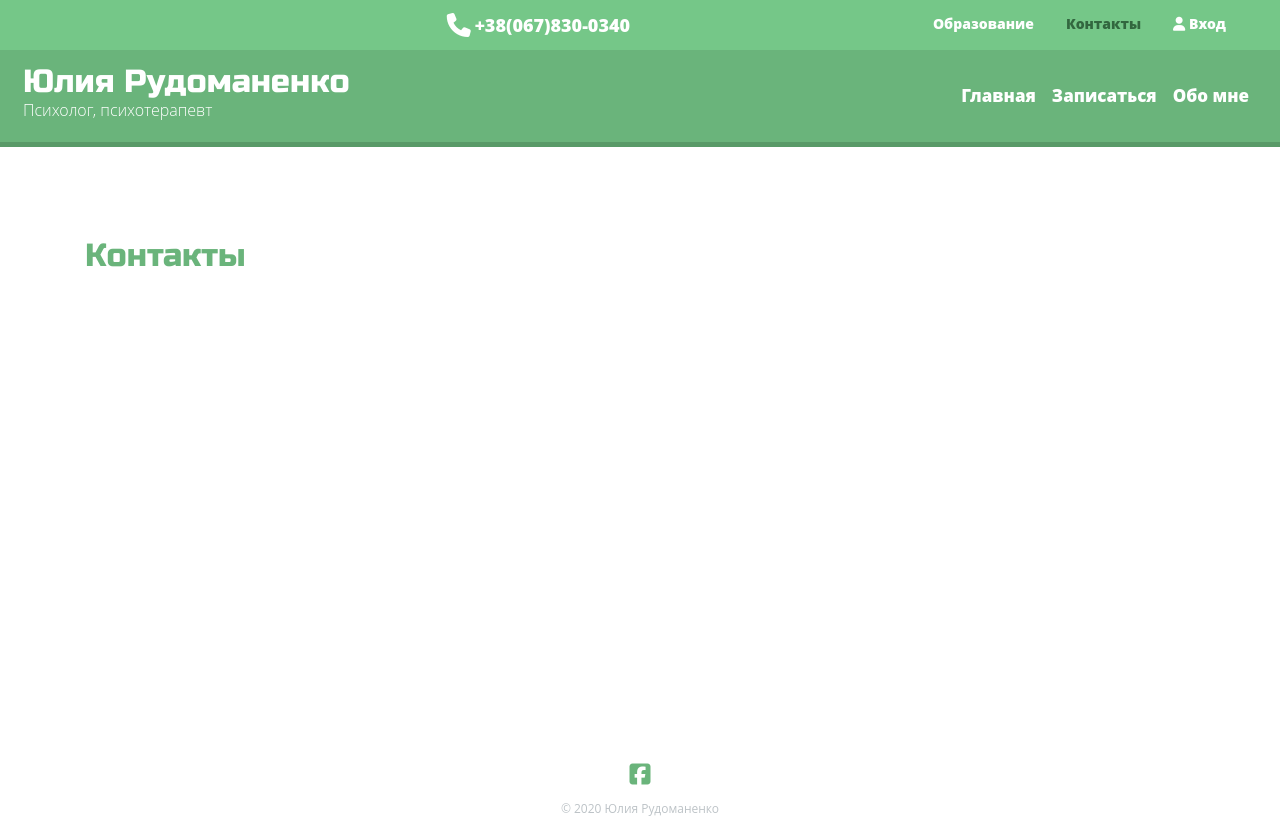
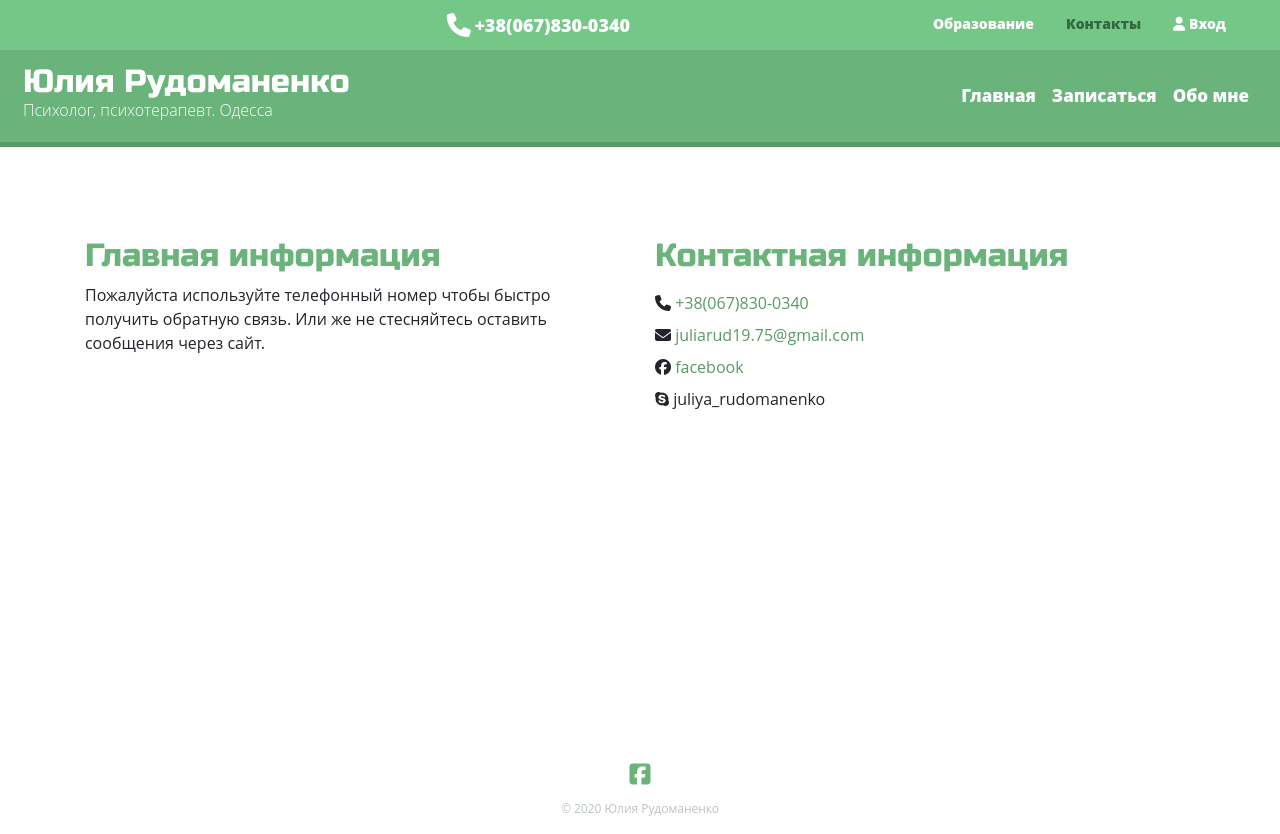
Before and after one commit to layerok/juliyarudomanenko, a PHP site: page /posts/About/contact in a window 1280 px wide. Run offline with PHP 8.4, Linux system fonts and the light colour scheme; some libraries are stand-ins or nearby versions.

Commit message:
Add small changes in markup; Add call button

```diff
--- a/App/Controllers/About.php
+++ b/App/Controllers/About.php
@@ -22,11 +22,7 @@ class About extends \Core\Controller
         View::renderTemplate('About/index.html');
     }
 
-/**
-     * Show the index page
-     *
-     * @return void
-     */
+
     public function contactAction()
     {
         View::renderTemplate('About/contact.html');
--- a/App/Controllers/Admin/Login.php
+++ b/App/Controllers/Admin/Login.php
@@ -65,7 +65,7 @@ class Login extends \Core\Controller {
     {
         Flash::addMessage('Выход выполнен!');
 
-        $this->redirect('/admin/login/index');
+        $this->redirect('/');
     }
 
 }
--- a/App/Views/About/contact.html
+++ b/App/Views/About/contact.html
@@ -17,18 +17,21 @@
 <section class="section container">
     <div class="row">
         <div class="col">
-            <h1 class="h1">Контакты</h1>
+            <h1 class="h1">Главная информация</h1>
+            <p>Пожалуйста используйте телефонный номер чтобы быстро получить обратную связь. Или же не стесняйтесь оставить сообщения через сайт. </p>
         </div>
+        <div class="col">
+            <h1 class="h1">Контактная информация</h1>
+            <ul class="mt-3 list-unstyled ">
+                <li class="mt-2" ><i class="fas fa-phone"></i><a href="tel:0678300340"> +38(067)830-0340</a></li>
+                <li class="mt-2" ><i class="fas fa-envelope"></i><a href="mailto:juliarud19.75@gmail.com"> juliarud19.75@gmail.com</a> </li>
+                <li class="mt-2" ><i class="fab fa-facebook"></i><a href="https://www.facebook.com/profile.php?id=100014064605939"> facebook</a></li>
+                <li class="mt-2" ><i class="fab fa-skype"></i> juliya_rudomanenko</a></li>
+              </ul>
+        </div>
+
     </div>
-    <div class="row">
-        <div class="col">
-                {% for record in records %}
-                    <div>
-                        <a href="{{ record.path ~ record.image }}" data-lightbox="roadtrip">{{ record.name}}</a>
-                    </div>
-                {% endfor %}
-        </div>
-    </div>
+
 
 </section>
 
--- a/App/Views/templates/footer.html
+++ b/App/Views/templates/footer.html
@@ -7,6 +7,7 @@
 
         </div>
     </div>
+
     <div class="container">
         <div class="row">
             <div class="col">
@@ -17,4 +18,6 @@
 
         </div>
     </div>
+    <a href="tel:+380678300340" id="popup__toggle" onclick="return false;"><div class="circlephone" style="transform-origin: center;"></div><div class="circle-fill" style="transform-origin: center;"></div><div class="img-circle" style="transform-origin: center;"><div class="img-circleblock" style="transform-origin: center;"></div></div></a>
+
 </footer>
--- a/App/Views/templates/header.html
+++ b/App/Views/templates/header.html
@@ -1,4 +1,4 @@
-<header class="header">
+<header class="header ">
     <div class="secondary-nav container-fluid bg-lighter  d-none d-md-flex ">
 
 
@@ -19,12 +19,12 @@
                 </div>
 
     </div>
-    <div class="main-nav container-fluid bg-light border-bottom border-primary">
+    <div class=" main-nav container-fluid bg-light border-bottom border-primary">
 
             <nav class="navbar navbar-expand-md navbar-dark px-0 px-md-2">
                 <a class="navbar-brand" href="/">
                     <h2 class="navbar-brand__name h1 text-white">Юлия Рудоманенко</h2>
-                    <h5 class="navbar-brand__position h5">Психолог, психотерапевт</h5>
+                    <h5 class="navbar-brand__position h5">Психолог, психотерапевт. Одесса</h5>
                 </a>
                 <button class="navbar-toggler" type="button" data-toggle="collapse" data-target="#navbarSupportedContent" aria-controls="navbarSupportedContent" aria-expanded="false" aria-label="Toggle navigation">
                   <span class="navbar-toggler-icon "></span>
--- a/public/css/styles.css
+++ b/public/css/styles.css
@@ -116,6 +116,7 @@ a:hover{
 /** Header **/
 .header{
     color:white;
+
 }
 .main-nav,
 .secondary-nav{
@@ -169,6 +170,7 @@ a:hover{
     font-size:12px;
 }
 
+
 @media all and (max-width:768px) {
     .h1{
         font-size:28px;
@@ -185,9 +187,73 @@ a:hover{
     .property__text{
         font-size:14px;
     }
+    #popup__toggle{
+        display:block!important;
+    }
 }
 @media all and (max-width:400px){
     .h1{
         font-size:22px;
     }
 }
+/*---------------
+    Кнопка вызова */
+    #popup__toggle{display:none;transform: scale(0.50);bottom:25px;right:10px;position:fixed;z-index:999;}
+    .img-circle{background-color:#29AEE3;box-sizing:content-box;-webkit-box-sizing:content-box;}
+    .circlephone{box-sizing:content-box;-webkit-box-sizing:content-box;border: 2px solid #29AEE3;width:150px;height:150px;bottom:-25px;right:10px;position:absolute;-webkit-border-radius:100%;-moz-border-radius: 100%;border-radius: 100%;opacity: .5;-webkit-animation: circle-anim 2.4s infinite ease-in-out !important;-moz-animation: circle-anim 2.4s infinite ease-in-out !important;-ms-animation: circle-anim 2.4s infinite ease-in-out !important;-o-animation: circle-anim 2.4s infinite ease-in-out !important;animation: circle-anim 2.4s infinite ease-in-out !important;-webkit-transition: all .5s;-moz-transition: all .5s;-o-transition: all .5s;transition: all 0.5s;}
+    .circle-fill{box-sizing:content-box;-webkit-box-sizing:content-box;background-color:#29AEE3;width:100px;height:100px;bottom:0px;right:35px;position:absolute;-webkit-border-radius: 100%;-moz-border-radius: 100%;border-radius: 100%;border: 2px solid transparent;-webkit-animation: circle-fill-anim 2.3s infinite ease-in-out;-moz-animation: circle-fill-anim 2.3s infinite ease-in-out;-ms-animation: circle-fill-anim 2.3s infinite ease-in-out;-o-animation: circle-fill-anim 2.3s infinite ease-in-out;animation: circle-fill-anim 2.3s infinite ease-in-out;-webkit-transition: all .5s;-moz-transition: all .5s;-o-transition: all .5s;transition: all 0.5s;}
+    .img-circle{box-sizing:content-box;-webkit-box-sizing:content-box;width:72px;height:72px;bottom: 14px;right: 49px;position:absolute;-webkit-border-radius: 100%;-moz-border-radius: 100%;border-radius: 100%;border: 2px solid transparent;opacity: .7;}
+    .img-circleblock{box-sizing:content-box;-webkit-box-sizing:content-box;width:72px;height:72px;background-image:url(../img/phone-btn.png);background-position: center center;background-repeat:no-repeat;animation-name: tossing;-webkit-animation-name: tossing;animation-duration: 1.5s;-webkit-animation-duration: 1.5s;animation-iteration-count: infinite;-webkit-animation-iteration-count: infinite;}
+    .img-circle:hover{opacity: 1;}
+
+    /* ----------------------
+   Кнопка вызова
+   --------------*/
+
+@keyframes pulse {0% {transform: scale(0.9);opacity: 1;}
+50% {transform: scale(1); opacity: 1; }
+100% {transform: scale(0.9);opacity: 1;}}
+@-webkit-keyframes pulse {0% {-webkit-transform: scale(0.95);opacity: 1;}
+50% {-webkit-transform: scale(1);opacity: 1;}
+100% {-webkit-transform: scale(0.95);opacity: 1;}}
+@keyframes tossing {
+0% {transform: rotate(-8deg);}
+50% {transform: rotate(8deg);}
+100% {transform: rotate(-8deg);}}
+@-webkit-keyframes tossing {
+0% {-webkit-transform: rotate(-8deg);}
+50% {-webkit-transform: rotate(8deg);}
+100% {-webkit-transform: rotate(-8deg);}}
+@-moz-keyframes circle-anim {
+0% {-moz-transform: rotate(0deg) scale(0.5) skew(1deg);opacity: .1;-moz-opacity: .1;-webkit-opacity: .1;-o-opacity: .1;}
+30% {-moz-transform: rotate(0deg) scale(0.7) skew(1deg);opacity: .5;-moz-opacity: .5;-webkit-opacity: .5;-o-opacity: .5;}
+100% {-moz-transform: rotate(0deg) scale(1) skew(1deg);opacity: .6;-moz-opacity: .6;-webkit-opacity: .6;-o-opacity: .1;}}
+@-webkit-keyframes circle-anim {
+0% {-webkit-transform: rotate(0deg) scale(0.5) skew(1deg);-webkit-opacity: .1;}
+30% {-webkit-transform: rotate(0deg) scale(0.7) skew(1deg);-webkit-opacity: .5;}
+100% {-webkit-transform: rotate(0deg) scale(1) skew(1deg);-webkit-opacity: .1;}}
+@-o-keyframes circle-anim {
+0% {-o-transform: rotate(0deg) kscale(0.5) skew(1deg);-o-opacity: .1;}
+30% {-o-transform: rotate(0deg) scale(0.7) skew(1deg);-o-opacity: .5;}
+100% {-o-transform: rotate(0deg) scale(1) skew(1deg);-o-opacity: .1;}}
+@keyframes circle-anim {
+0% {transform: rotate(0deg) scale(0.5) skew(1deg);opacity: .1;}
+30% {transform: rotate(0deg) scale(0.7) skew(1deg);opacity: .5;}
+100% {transform: rotate(0deg) scale(1) skew(1deg);
+opacity: .1;}}
+@-moz-keyframes circle-fill-anim {
+0% {-moz-transform: rotate(0deg) scale(0.7) skew(1deg);opacity: .2;}
+50% {-moz-transform: rotate(0deg) -moz-scale(1) skew(1deg);opacity: .2;}
+100% {-moz-transform: rotate(0deg) scale(0.7) skew(1deg);opacity: .2;}}
+@-webkit-keyframes circle-fill-anim {
+0% {-webkit-transform: rotate(0deg) scale(0.7) skew(1deg);opacity: .2;  }
+50% {-webkit-transform: rotate(0deg) scale(1) skew(1deg);opacity: .2;  }
+100% {-webkit-transform: rotate(0deg) scale(0.7) skew(1deg);opacity: .2;}}
+@-o-keyframes circle-fill-anim {
+0% {-o-transform: rotate(0deg) scale(0.7) skew(1deg);opacity: .2;}
+50% {-o-transform: rotate(0deg) scale(1) skew(1deg);opacity: .2;}
+100% {-o-transform: rotate(0deg) scale(0.7) skew(1deg);opacity: .2;}}
+@keyframes circle-fill-anim {
+0% {transform: rotate(0deg) scale(0.7) skew(1deg);opacity: .2;}
+50% {transform: rotate(0deg) scale(1) skew(1deg);opacity: .2;}
+100% {transform: rotate(0deg) scale(0.7) skew(1deg);opacity: .2;}}
```
Also changed, not shown: App/Views/Appointment/close-the-deal.html (+17 -7 lines), App/Views/Appointment/show.html (+17 -7 lines), App/Views/templates/service.html (+13 -0 lines), public/img/phone-btn.png (added).
